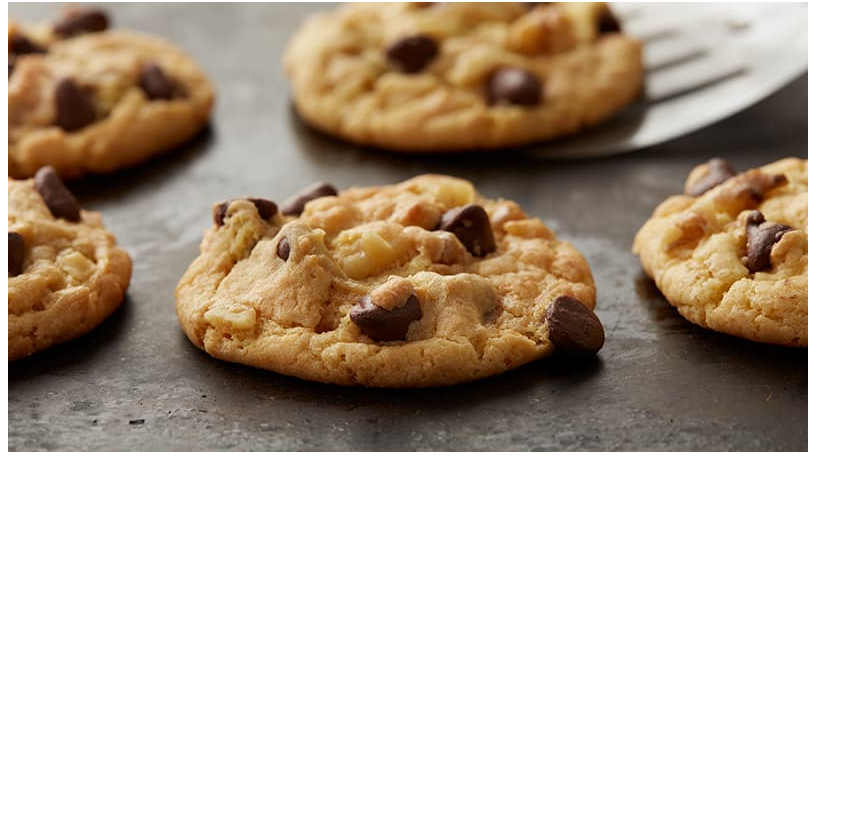
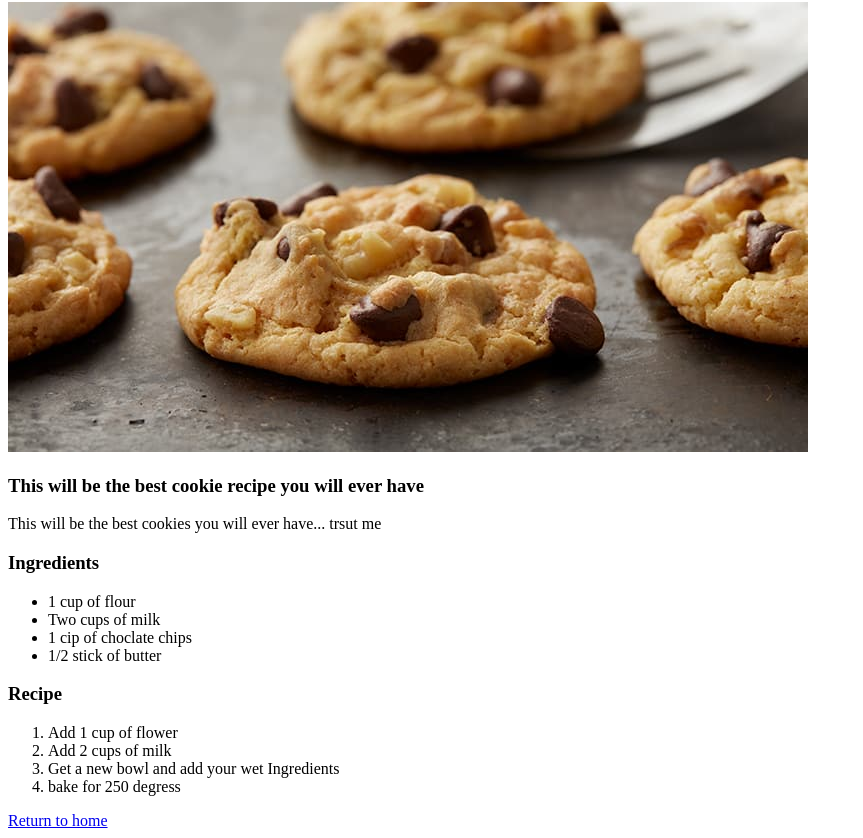
Before and after one commit to BrandonHargitay/odin-recipes, a plain HTML site: page recipes/cookies.html in a window 1280 px wide. Shown: the part 78-916 px from the top of the page, without its empty margins (0-863 px from the left). Before the commit the page ends 800 px from the top, so only its background shows below. Drawn offline with Linux system fonts and the light colour scheme.

Commit message:
Added ingredients and recipe to page

```diff
--- a/recipes/cookies.html
+++ b/recipes/cookies.html
@@ -9,5 +9,26 @@
 <body>
     <h1>The best cookie recipe EVER</h1>
     <img src="/images/cookies.jpg" alt="Picture of a cookie">
+    <h3>This will be the best cookie recipe you will ever have</h3>
+    <p>This will be the best cookies you will ever have... trsut me </p>
+    <div>
+        <h3> Ingredients </h3>
+        <ul>
+            <li>1 cup of flour</li>
+            <li>Two cups of milk</li>
+            <li>1 cip of choclate chips</li>
+            <li>1/2 stick of butter</li>
+        </ul>
+    </div>
+    <div>
+        <h3>Recipe</h3>
+        <ol>
+            <li>Add 1 cup of flower</li>
+            <li>Add 2 cups of milk</li>
+            <li>Get a new bowl and add your wet Ingredients</li>
+            <li> bake for 250 degress</li>
+        </ol>
+    </div>
+    <a href="../index.html">Return to home</a>
 </body>
 </html>
```
